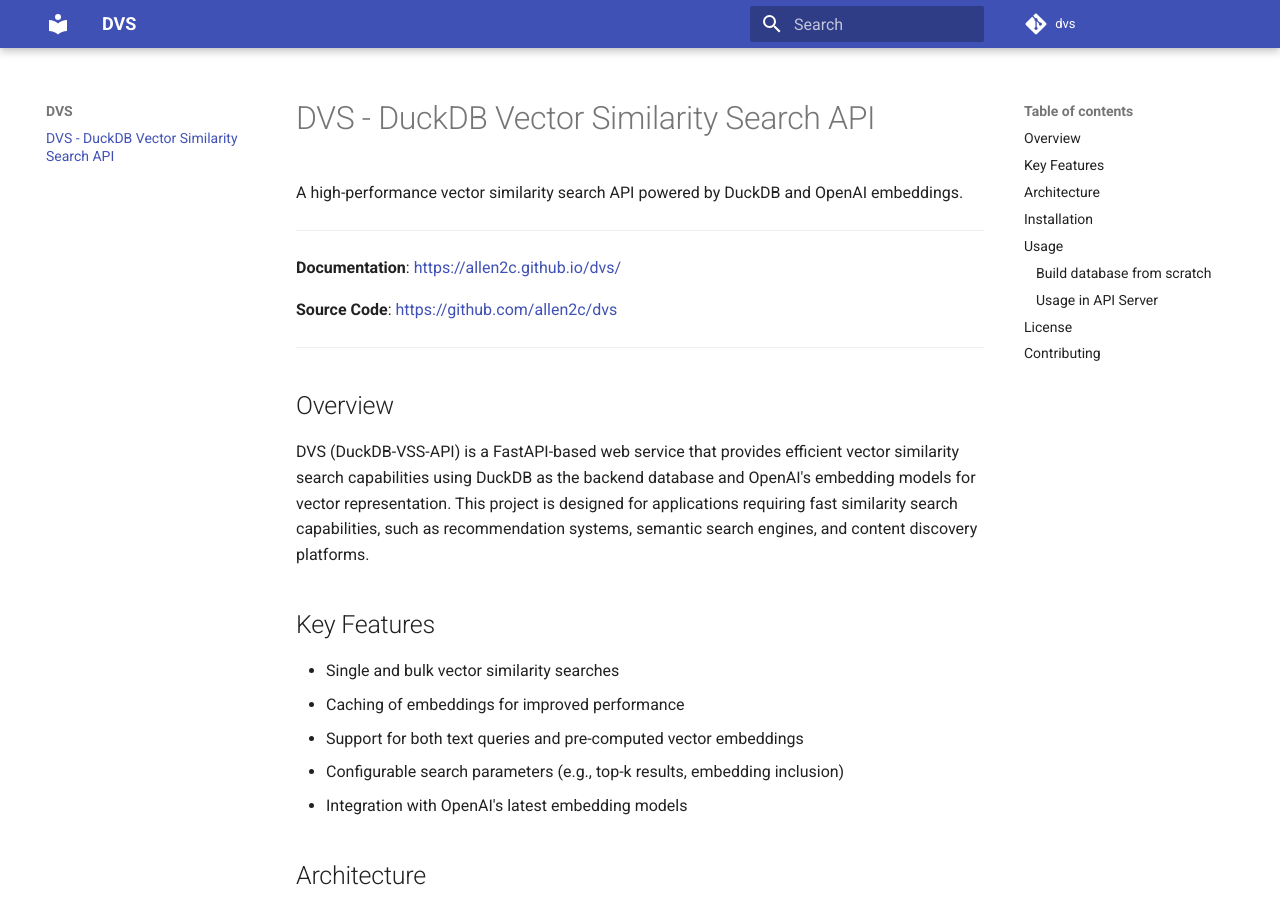
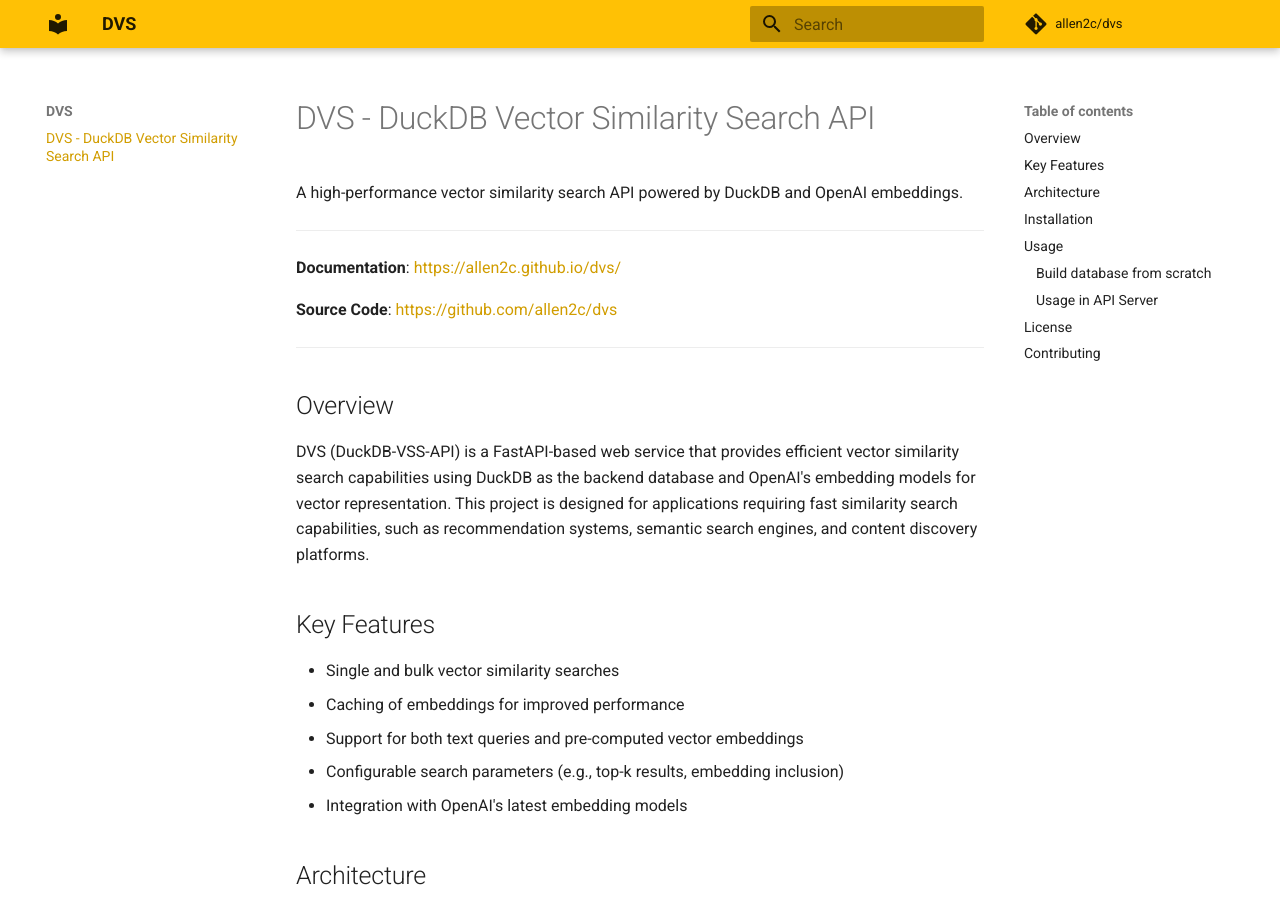
Before and after one commit to allen2c/dvs, an MkDocs documentation site: the page built from docs/index.md, in a window 1280 px wide and 900 px high. Built offline with MkDocs 1.6.1 and Material for MkDocs 9.7.7, drawn with Linux system fonts in a browser that asks for light colours; comment, search, counter and statistics services are not loaded.

Commit message:
<analysis> 1. **Plan**: The provided git diff shows changes made to the `mkdocs.yml` file, specifically updating the repository name and adding a color palette to the theme configuration.
2. **Describe**:
   - The repository name was changed from `dvs` to `allen2c/dvs`.
   - A color palette was added to the theme configuration, specifying both primary and accent colors as amber.

3. **Reconstruct**: The changes indicate a shift in branding or ownership of the project, as reflected in the repository name. The addition of the color palette enhances the visual aspect of the documentation site, likely aiming for a more cohesive and appealing design.

4. **Analyze**: The overall impact of these changes is twofold:
   - **Feature Addition**: The introduction of a color palette improves the aesthetics of the documentation.
   - **Documentation Update**: Changing the repository name reflects a potential rebranding or organizational change.

5. **Categorize and Summarize**:
   - **Feature Additions**: Added color palette to the theme.
   - **Documentation Updates**: Updated repository name.

6. **Create a git commit message**: The message will summarize the changes clearly and concisely, focusing on the impact of the modifications.

</analysis>

<commit_message>
Update repository name and enhance documentation theme

- Change repository name from `dvs` to `allen2c/dvs`
- Add color palette to the theme configuration with amber colors

These changes reflect a rebranding effort and improve the visual appeal of the documentation site.
</commit_message>

```diff
--- a/mkdocs.yml
+++ b/mkdocs.yml
@@ -1,6 +1,6 @@
 site_name: DVS
 
-repo_name: dvs
+repo_name: allen2c/dvs
 repo_url: https://github.com/allen2c/dvs
 site_author: allen2c
 site_description: A high-performance vector similarity search API powered by DuckDB and OpenAI embeddings.
@@ -8,6 +8,9 @@
 
 theme:
   name: material
+  palette:
+    primary: amber
+    accent: amber
 
 markdown_extensions:
   - pymdownx.superfences:
```
